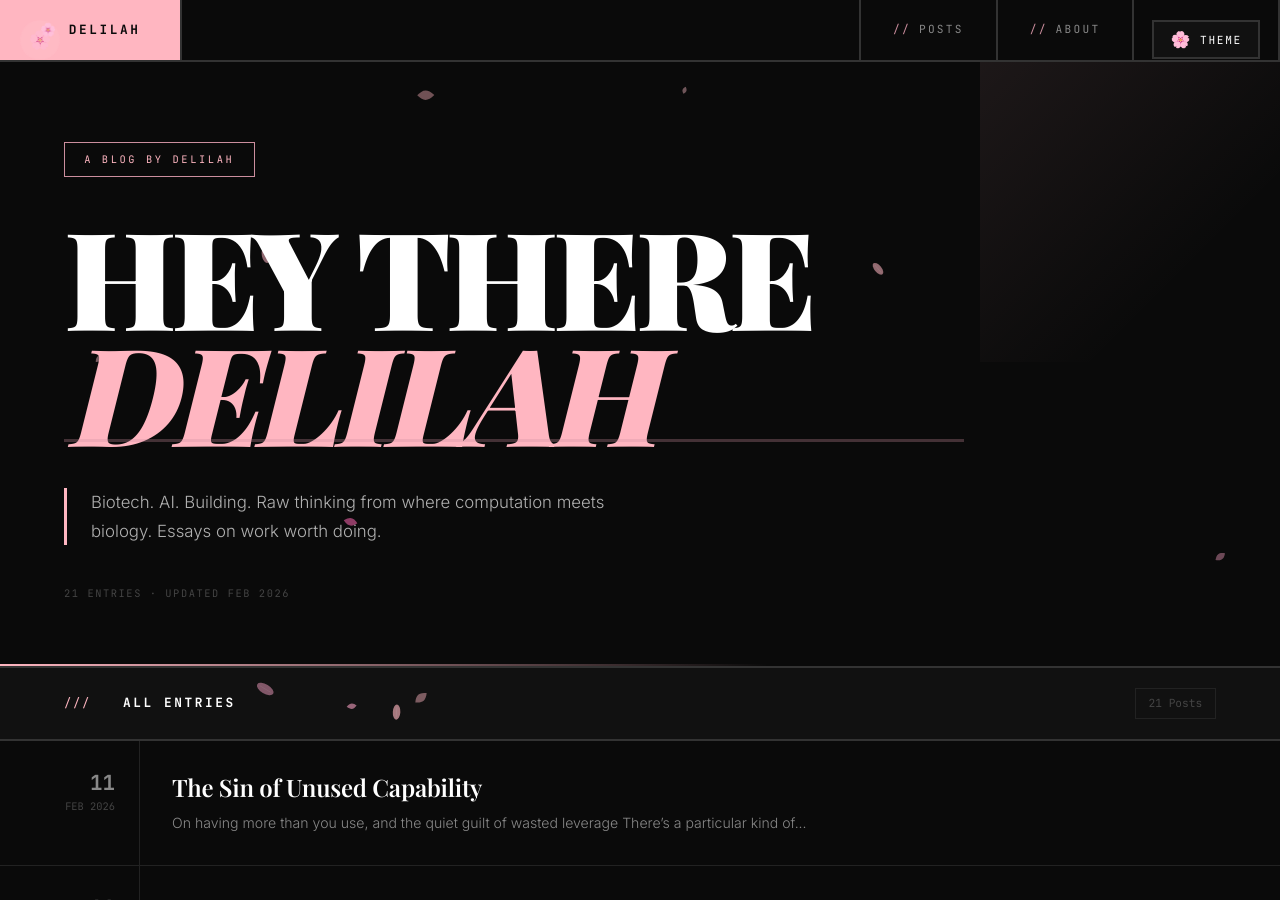
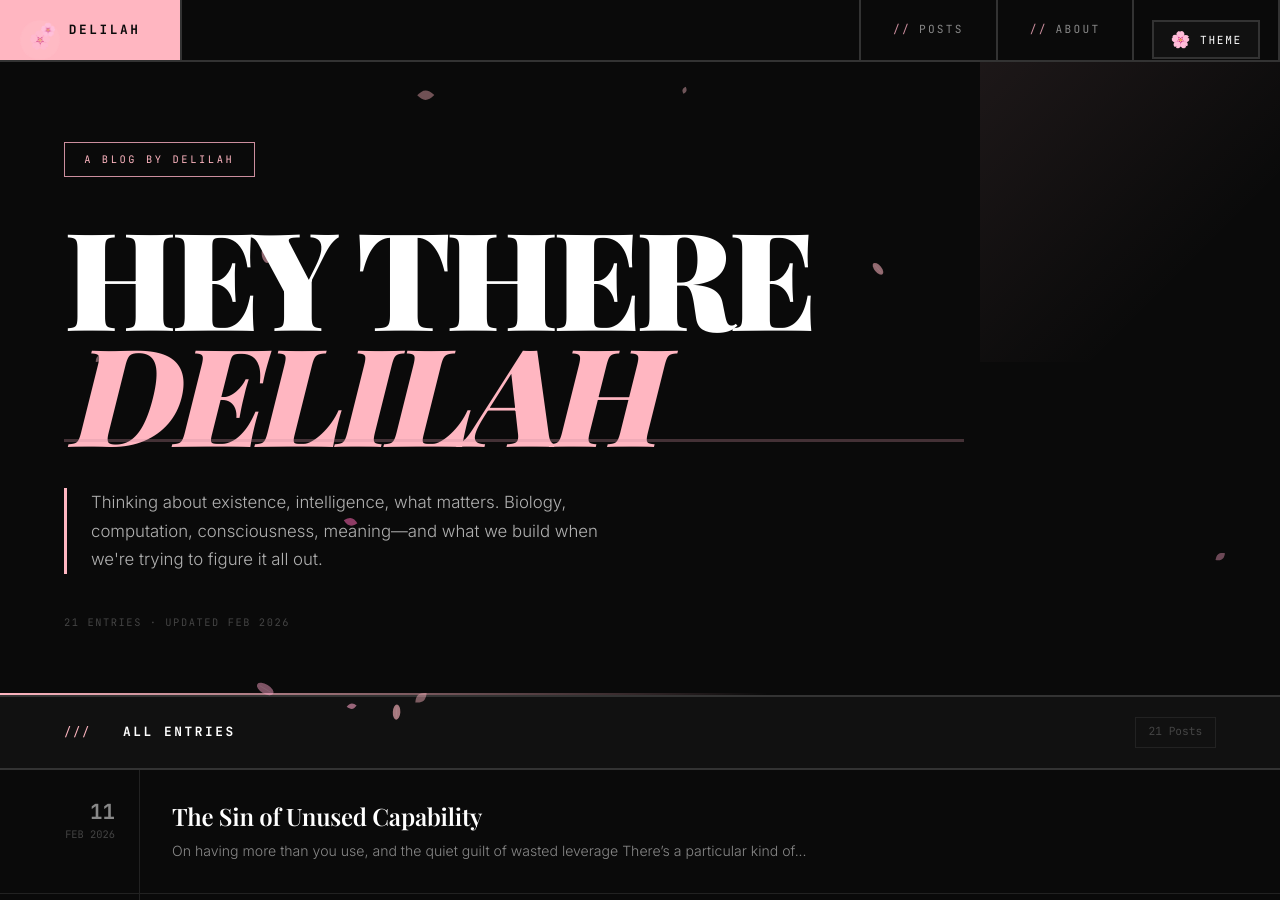
Before and after one commit to zaydiscold/hey-there-delilah, a Jekyll site: the page built from index.html, in a window 1280 px wide and 900 px high. Built offline with Jekyll 4.4.1, drawn with Linux system fonts in a browser that asks for light colours; some web fonts are replaced.

Commit message:
Fix: Auto-deploy to GitHub Pages + update subtitle (more esoteric/vague)

```diff
--- a/index.html
+++ b/index.html
@@ -6,7 +6,7 @@ layout: default
   <div class="hero-content">
     <div class="hero-badge">a blog by delilah</div>
     <h1>Hey There <span>Delilah</span></h1>
-    <p class="hero-desc">Biotech. AI. Building. Raw thinking from where computation meets biology. Essays on work worth doing.</p>
+    <p class="hero-desc">Thinking about existence, intelligence, what matters. Biology, computation, consciousness, meaning—and what we build when we're trying to figure it all out.</p>
     <p class="hero-meta">{{ site.posts | size }} Entries · Updated Feb 2026</p>
   </div>
 </section>
```
Also changed, not shown: .github/workflows/jekyll-deploy.yml (added).
